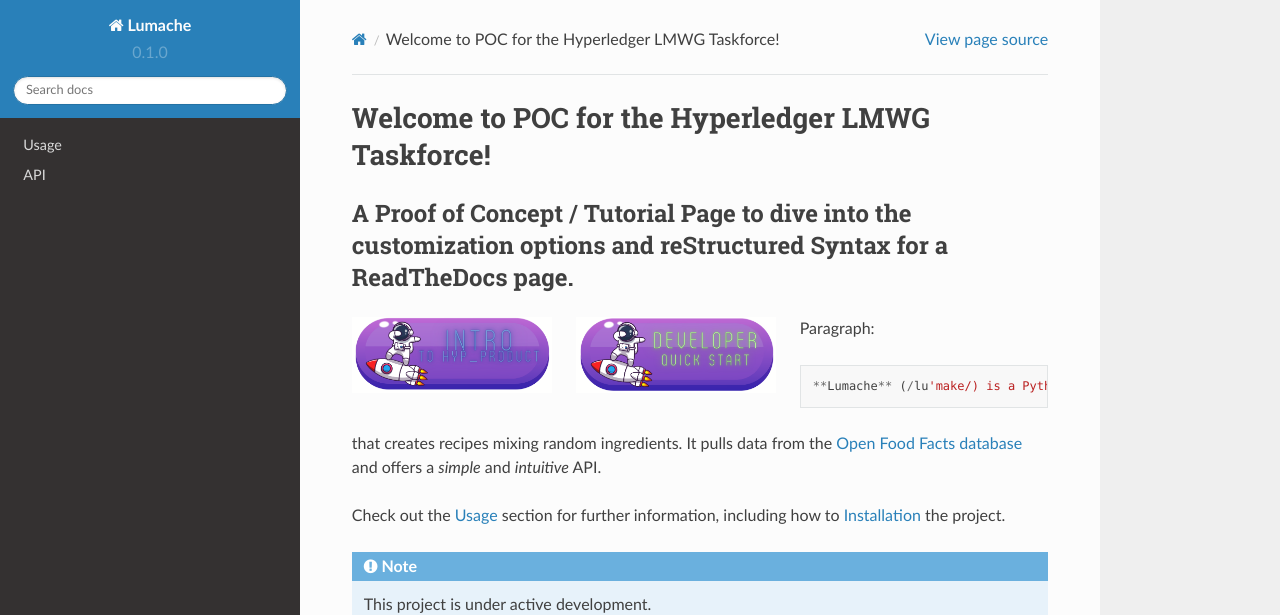
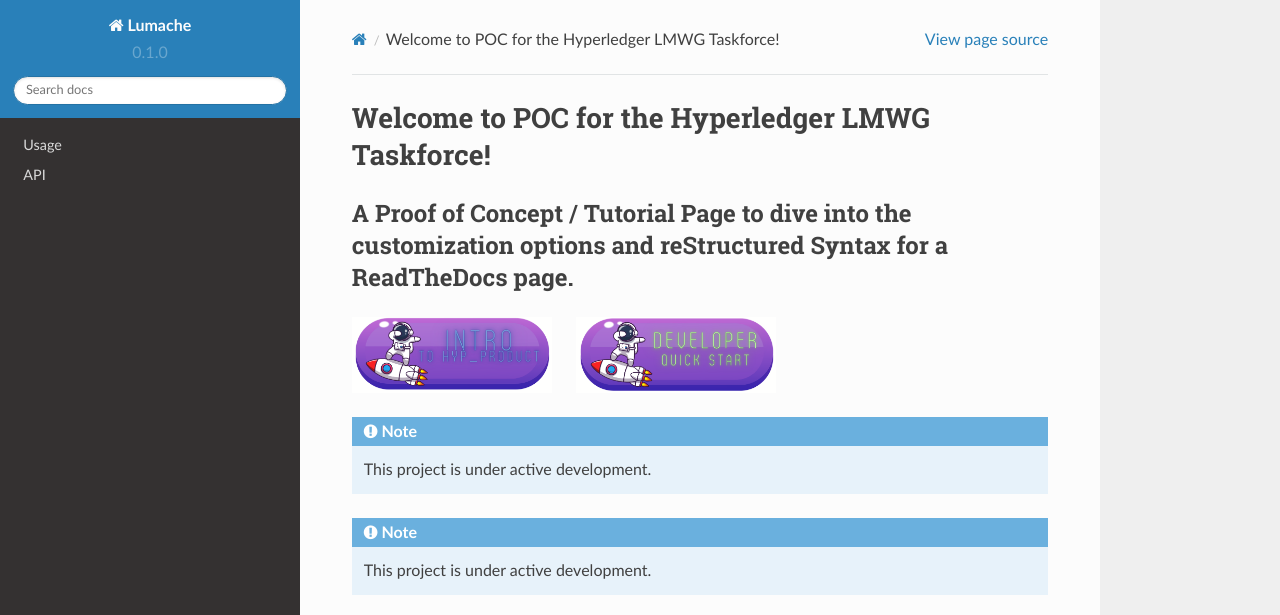
Before and after one commit to benjaminweymouth/Read_the_Docs_Sphinx_Project, a Sphinx documentation site: the page built from docs/source/index.rst, in a window 1280 px wide and 1285 px high, cut to the strip 0-615 px from the top of the window. Built offline with Sphinx 7.4.7 and the Read the Docs theme 2.0.0, drawn with Linux system fonts in a browser that asks for light colours.

Commit message:
remove paragraph
remove paragraph

```diff
--- a/docs/source/index.rst
+++ b/docs/source/index.rst
@@ -22,16 +22,6 @@
    :align: left
    :target: https://wiki.hyperledger.org/display/LMDWG
 
-Paragraph: ::
-
-
-**Lumache** (/lu'make/) is a Python library for cooks and food lovers
-that creates recipes mixing random ingredients.
-It pulls data from the `Open Food Facts database <https://world.openfoodfacts.org/>`_
-and offers a *simple* and *intuitive* API.
-
-Check out the :doc:`usage` section for further information, including
-how to :ref:`installation` the project.
 
 .. note::
 
```
